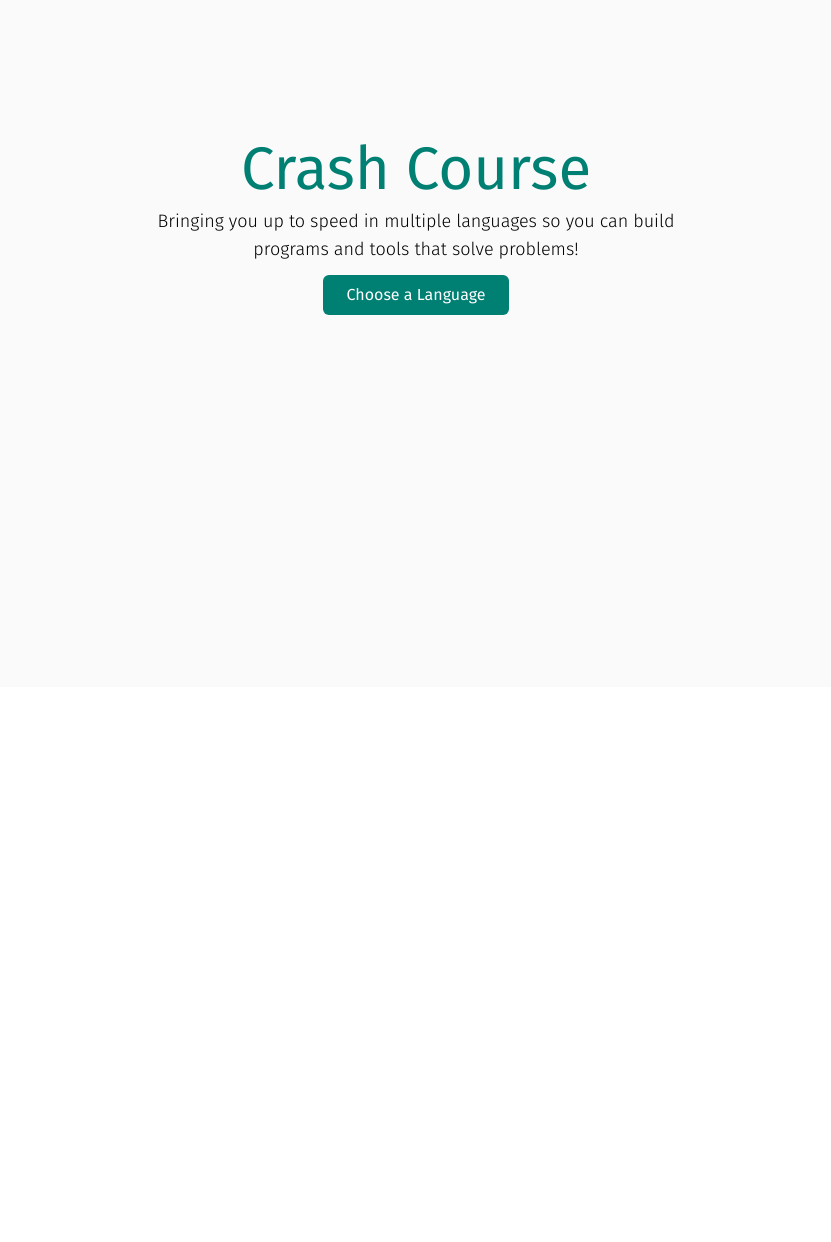
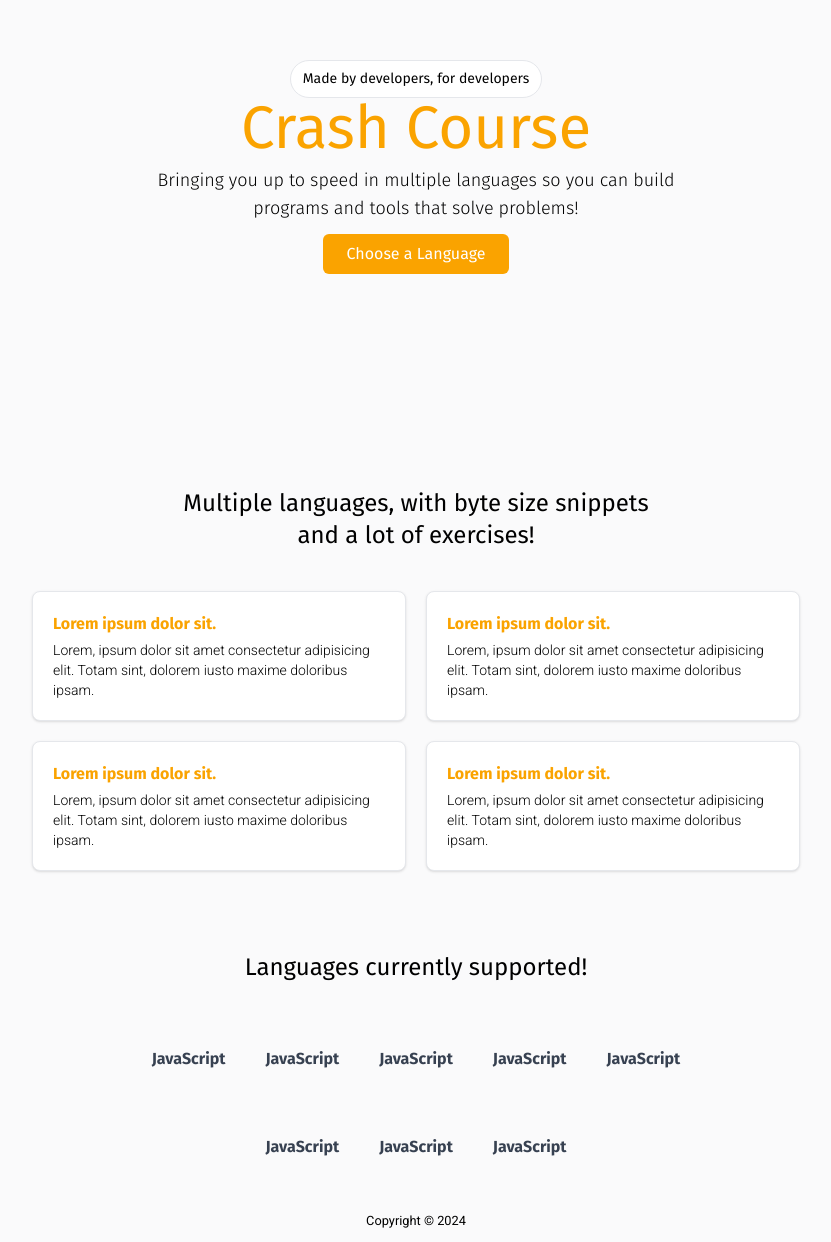
Before and after one commit to sparrowsl/crash-course, a SvelteKit app: page / in a window 1280 px wide. Shown: the part 113-1355 px from the top of the page, without its empty margins (224-1055 px from the left). Before the commit the page ends 800 px from the top, so only its background shows below. Built offline with nearby package versions, Linux system fonts and the light colour scheme.

Commit message:
feat: add overview section

```diff
--- a/package.json
+++ b/package.json
@@ -27,5 +27,8 @@
 		"typescript": "^5.0.0",
 		"vite": "^5.0.3"
 	},
-	"type": "module"
+	"type": "module",
+	"dependencies": {
+		"iconify-icon": "^2.1.0"
+	}
 }
--- a/src/app.html
+++ b/src/app.html
@@ -1,5 +1,5 @@
 <!doctype html>
-<html lang="en">
+<html lang="en" class="scroll-smooth">
 	<head>
 		<meta charset="utf-8" />
 		<link rel="icon" href="%sveltekit.assets%/favicon.png" />
--- a/src/routes/+layout.svelte
+++ b/src/routes/+layout.svelte
@@ -5,3 +5,7 @@ const { children } = $props();
 </script>
 
 {@render children?.()}
+
+<footer class="text-center font-roboto p-3 bg-[#fafafb]">
+<small class="block">Copyright &copy; 2024</small>
+</footer>
--- a/src/routes/+page.svelte
+++ b/src/routes/+page.svelte
@@ -1,5 +1,12 @@
+<script>
+	import "iconify-icon";
+</script>
+
 <main class="bg-[#fafafb] min-h-[100dvh] font-fira-sans">
-	<section class="grid place-content-center min-h-[85dvh] text-center">
+	<section class="grid place-content-center min-h-[70dvh] text-center">
+		<p class="text-sm border px-3 py-2 bg-white rounded-full w-fit mx-auto">
+			Made by developers, for developers
+		</p>
 		<h1 class="text-6xl text-accent mb-2">Crash Course</h1>
 		<p class="font-light max-w-xl text-center text-lg">
 			Bringing you up to speed in multiple languages so you can build programs
@@ -12,4 +19,44 @@
 			Choose a Language
 		</a>
 	</section>
+
+	<!-- Overview -->
+	<section class="mx-auto max-w-3xl py-10">
+		<h2 class="mb-10 text-2xl max-w-lg mx-auto text-center">
+			Multiple languages, with byte size snippets and a lot of exercises!
+		</h2>
+
+		<div class="grid gap-5 grid-cols-2">
+			{#each { length: 4 } as _}
+				<!--Overview Card-->
+				<div class="bg-white border rounded-lg p-5 shadow">
+					<h3 class="mb-1 font-bold text-accent">Lorem ipsum dolor sit.</h3>
+					<p class="text-sm font-roboto font-light">
+						Lorem, ipsum dolor sit amet consectetur adipisicing elit. Totam
+						sint, dolorem iusto maxime doloribus ipsam.
+					</p>
+				</div>
+			{/each}
+		</div>
+	</section>
+
+	<!-- List of languages supported -->
+	<section class="mx-auto max-w-3xl py-10">
+		<h2 class="mb-10 text-2xl max-w-lg mx-auto text-center">
+			Languages currently supported!
+		</h2>
+
+		<div class="flex justify-center gap-10 flex-wrap max-w-xl mx-auto">
+			{#each { length: 8 } as _}
+				<a href="/" class="block">
+					<span
+						class="mx-auto p-2 rounded-full grid place-content-center w-fit"
+					>
+						<iconify-icon icon="simple-icons:javascript"></iconify-icon>
+					</span>
+					<h4 class="font-bold text-gray-700 mt-2">JavaScript</h4>
+				</a>
+			{/each}
+		</div>
+	</section>
 </main>
--- a/tailwind.config.js
+++ b/tailwind.config.js
@@ -10,7 +10,8 @@ export default {
         "fira-sans": ["Fira Sans", "sans-serif"]
       },
       colors: {
-        accent: "#007F73"
+        accent: "#FAA300",
+        primary: "#FFC700"
       },
     },
   },
```
Also changed, not shown: 1 other file (tests, documents, lock files or other folders).
